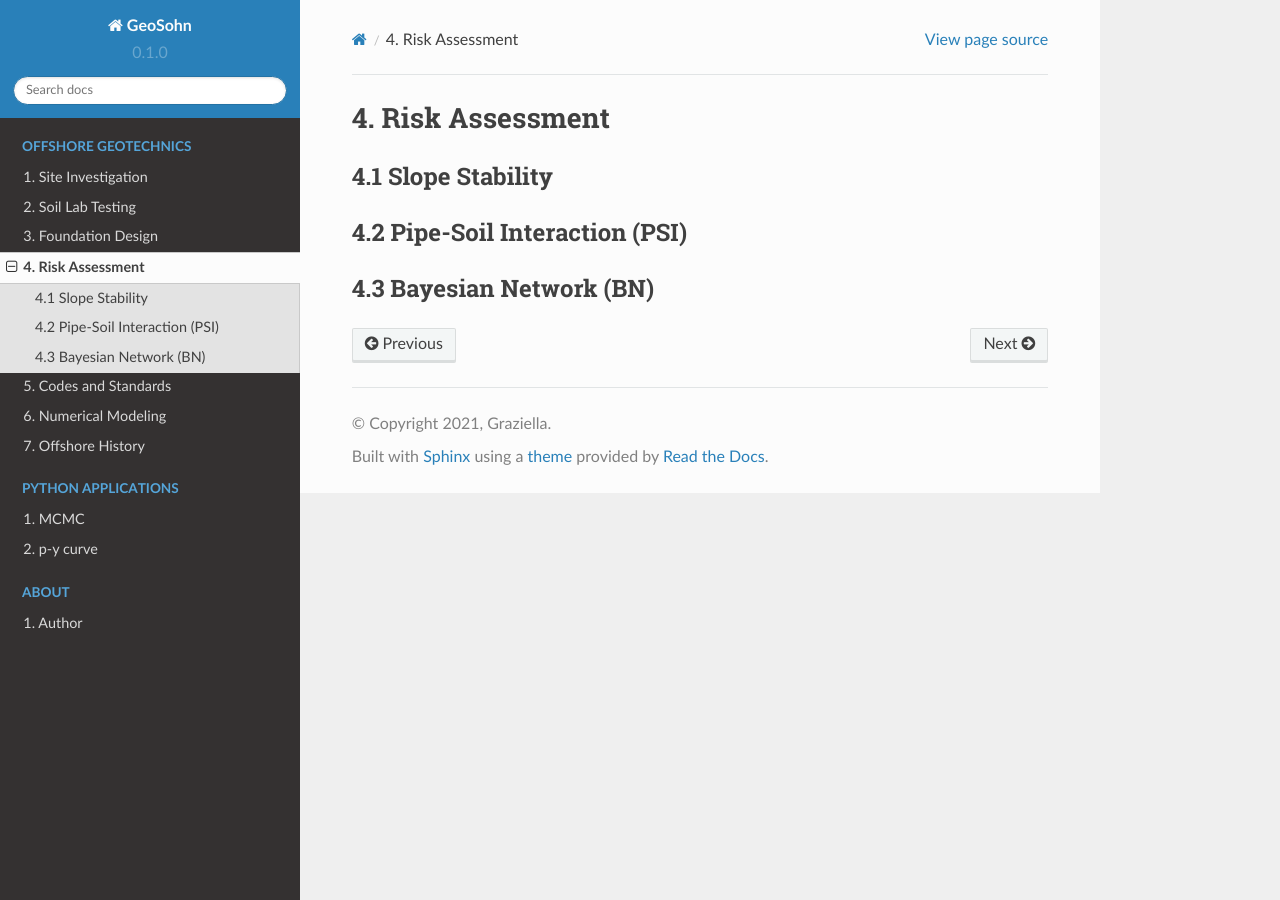
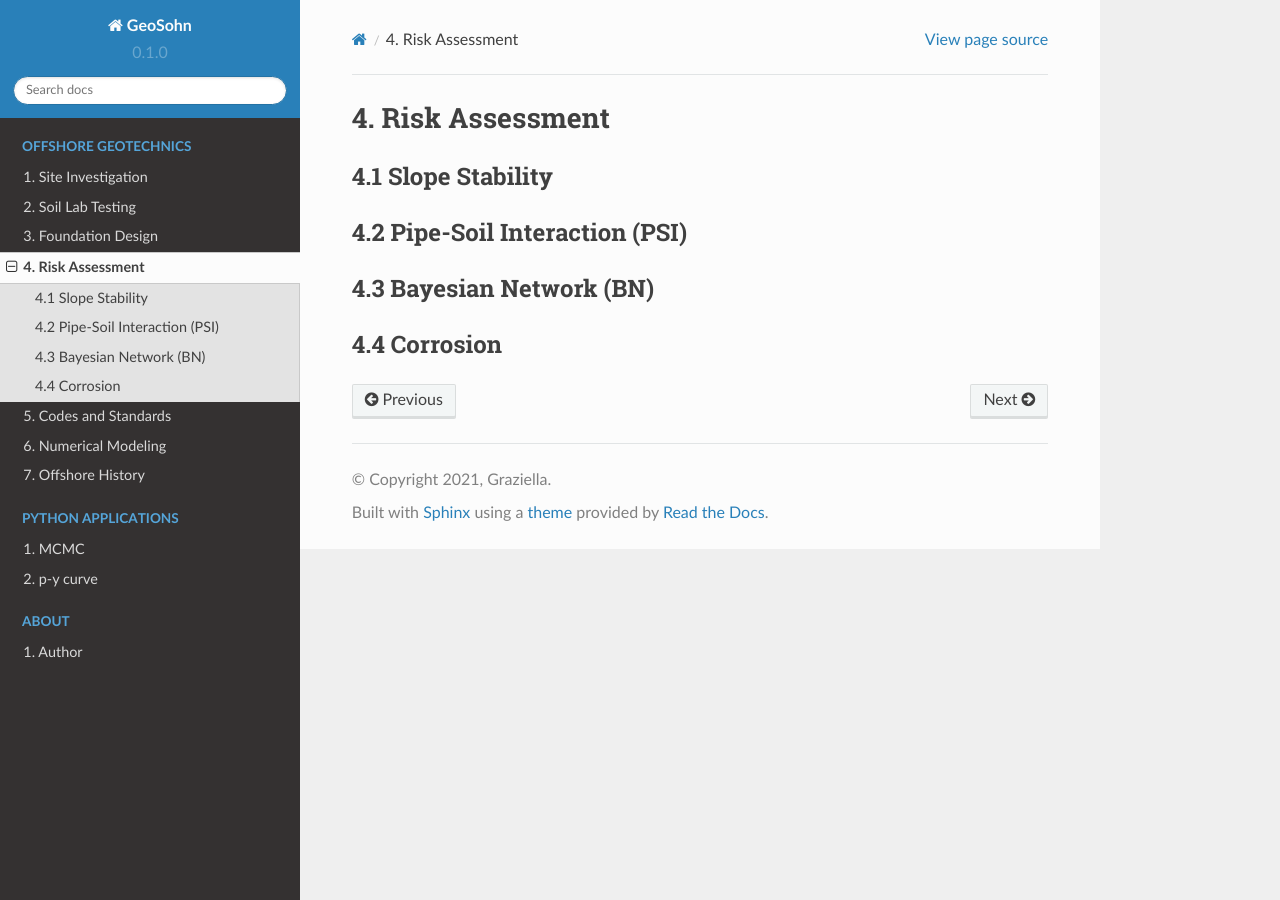
Before and after one commit to jrson11/GeoSohn, a Sphinx documentation site: the page built from docs/source/4-Risk_Assessment.rst, in a window 1280 px wide. Built offline with Sphinx 7.4.7 and the Read the Docs theme 2.0.0, drawn with Linux system fonts in a browser that asks for light colours; pages that are not in the unit, such as notebooks, are missing from menus.

Commit message:
Update 4-Risk_Assessment.rst

```diff
--- a/docs/source/4-Risk_Assessment.rst
+++ b/docs/source/4-Risk_Assessment.rst
@@ -16,3 +16,8 @@
 
 4.3 Bayesian Network (BN)
 ----------------
+
+
+
+4.4 Corrosion
+----------------
```
